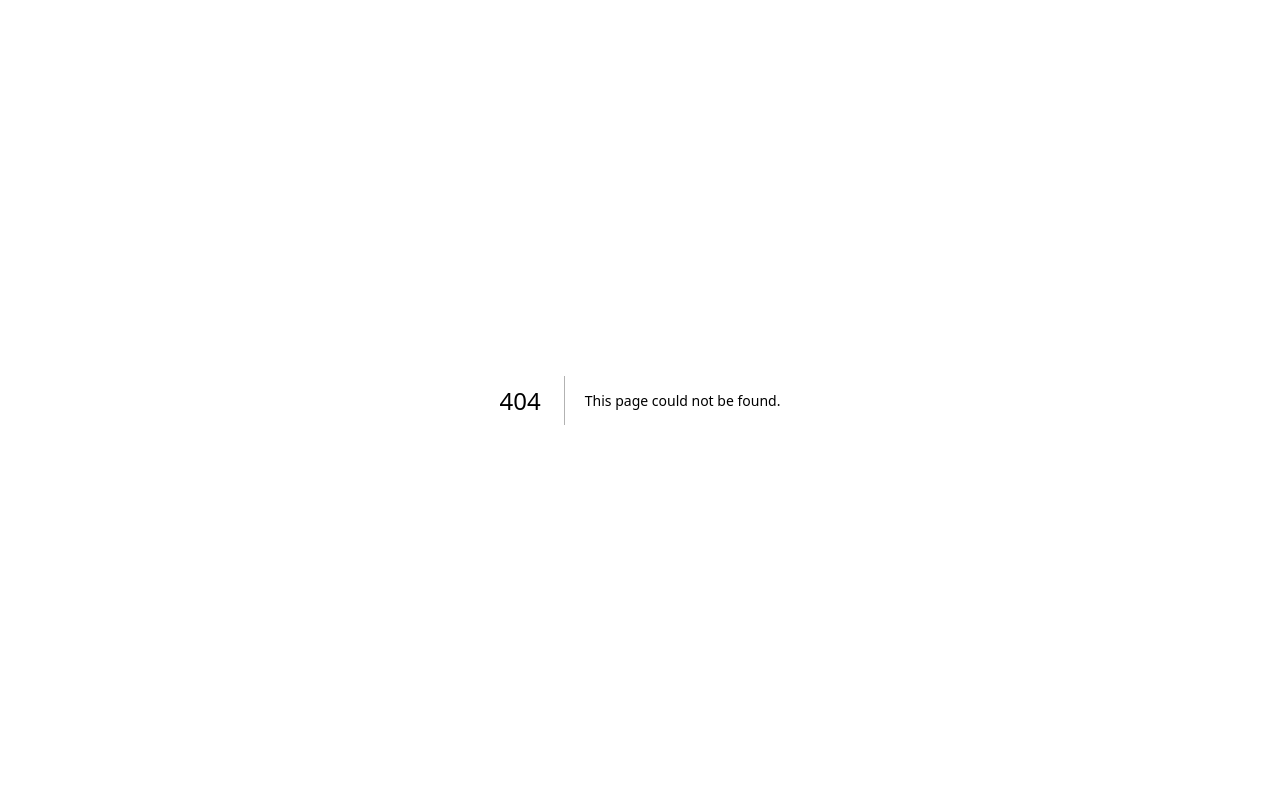
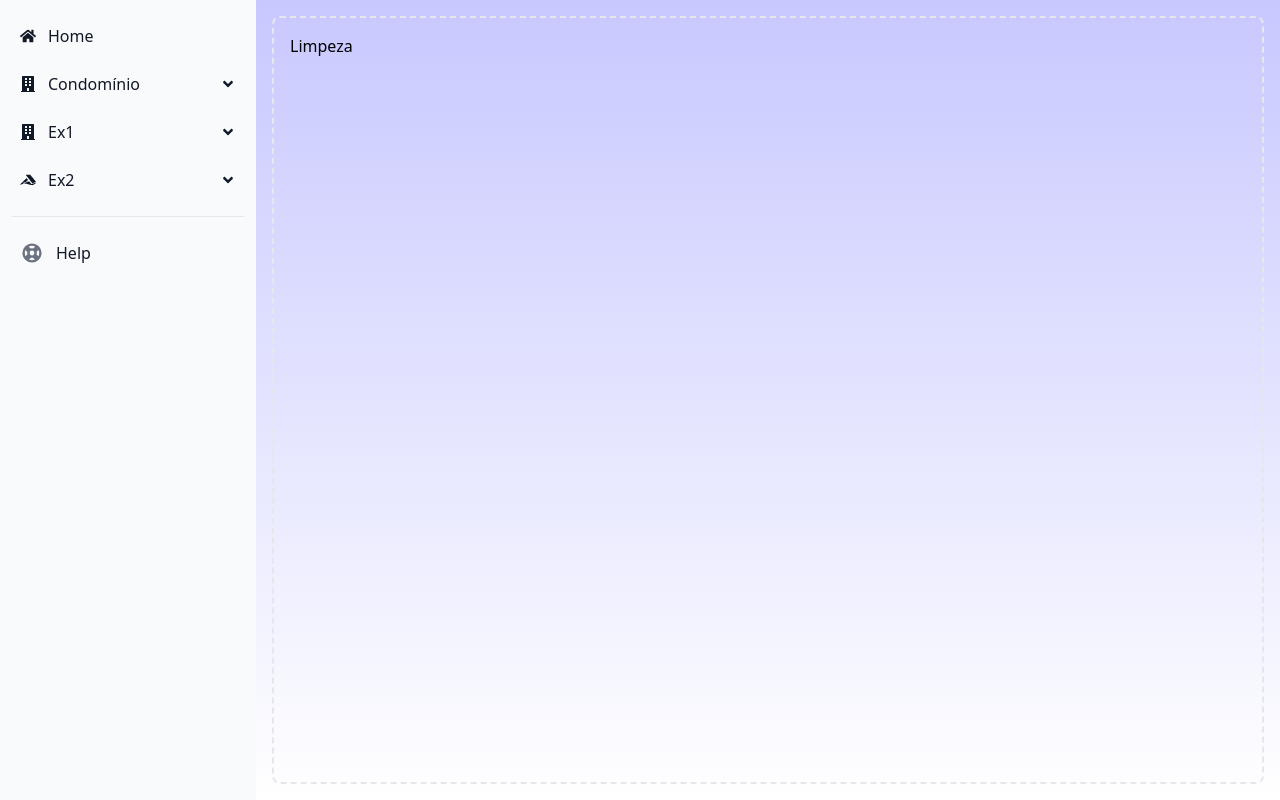
Before and after one commit to rafaelbertelli/my-organizer, a Next.js app: page /condominio/limpeza in a window 1280 px wide. Before the commit this address had no page. Built offline with nearby package versions, Linux system fonts and the light colour scheme.

Commit message:
create cleaning page structure

```diff
--- /dev/null
+++ b/src/components/page/limpeza/index.tsx
@@ -0,0 +1,3 @@
+export default function Cleaning() {
+  return <p>Limpeza</p>;
+}
--- /dev/null
+++ b/src/pages/condominio/limpeza/index.tsx
@@ -0,0 +1,15 @@
+import type { ReactElement } from "react";
+import type { NextPageWithLayout } from "../../_app";
+
+import Layout from "@/components/layout";
+import Cleaning from "@/components/page/limpeza";
+
+const Limpeza: NextPageWithLayout = () => {
+  return <Cleaning />;
+};
+
+Limpeza.getLayout = function getLayout(page: ReactElement) {
+  return <Layout>{page}</Layout>;
+};
+
+export default Limpeza;
--- a/src/routes/index.tsx
+++ b/src/routes/index.tsx
@@ -1,4 +1,11 @@
-import { FaAccusoft, FaBroom, FaBuilding, FaHome, FaPeopleArrows, FaPeopleCarry } from "react-icons/fa";
+import {
+  FaAccusoft,
+  FaBroom,
+  FaBuilding,
+  FaHome,
+  FaPeopleArrows,
+  FaPeopleCarry,
+} from "react-icons/fa";
 
 export type RouteProps = {
   id: string;
@@ -21,9 +28,15 @@ export const ROUTES_PRIVATE: RouteProps[] = [
     id: "condominium",
     name: "Condomínio",
     visible: true,
+    path: "",
+    icon: <FaBuilding />,
+    children: [
+      {
+        id: "residents",
+        name: "Moradores",
+        visible: true,
         path: "/condominio",
         icon: <FaBuilding />,
-
       },
       {
         id: "condominium-cleaning",
@@ -31,6 +44,8 @@ export const ROUTES_PRIVATE: RouteProps[] = [
         visible: true,
         path: "/condominio/limpeza",
         icon: <FaBroom />,
+      },
+    ],
   },
 
   {
@@ -55,7 +70,8 @@ export const ROUTES_PRIVATE: RouteProps[] = [
         icon: <FaPeopleArrows />,
       },
     ],
-  }, {
+  },
+  {
     id: "ex11",
     name: "Ex2",
     visible: true,
```
Lines whose indentation alone changed are shown as unchanged.
